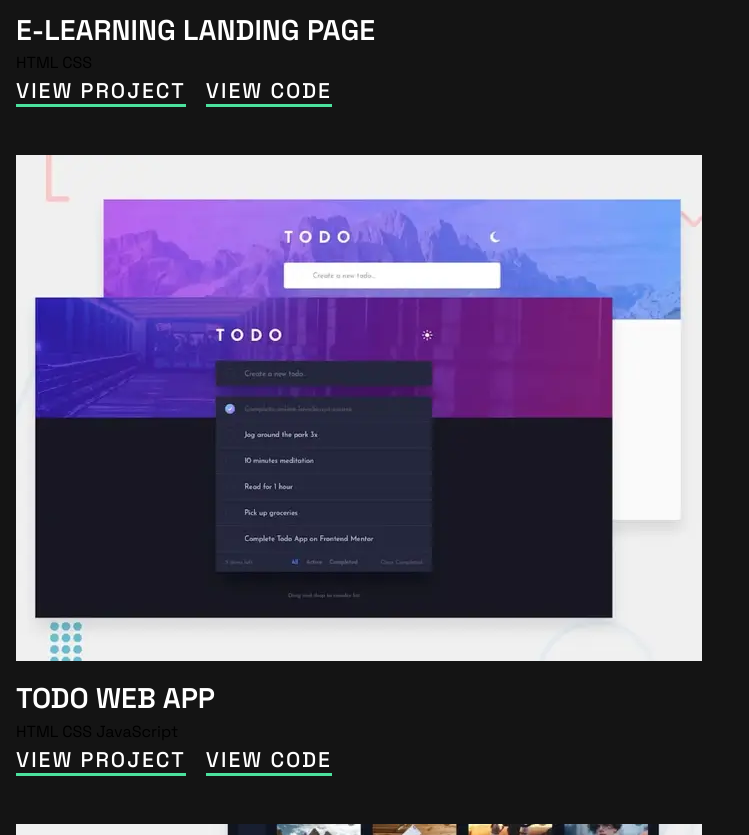
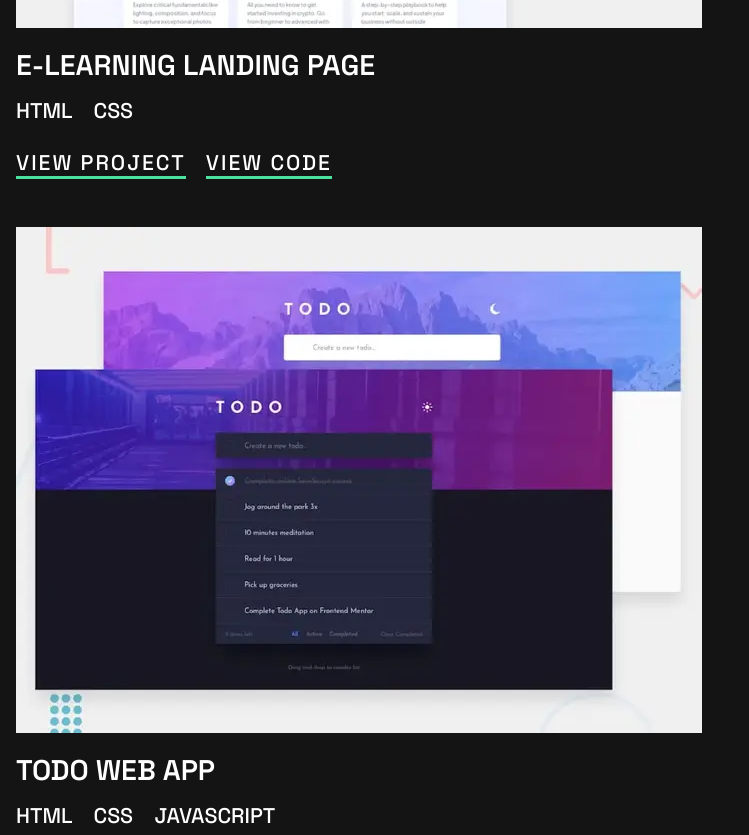
Before and after one commit to dottereldesign/single-page_developer_portfolio, a plain HTML site: page index.html in a window 1280 px wide. Shown: the part 2800-3635 px from the top of the page, without its empty margins (0-749 px from the left). Drawn offline with Linux system fonts and the light colour scheme.

Commit message:
Add styles for projects section.

```diff
--- a/index.html
+++ b/index.html
@@ -79,7 +79,8 @@
     <div class="projects_card">
       <img src="images/thumbnail-project-1-small.webp" alt="">
       <h3>Design portfolio</h3>
-      <p>HTML CSS</p>
+      <p class="projects_card-languages
+      ">HTML <span>CSS</span></p>
       <a href="#">View project</a>
       <a href="#">View code</a>
     </div>
@@ -87,7 +88,8 @@
     <div class="projects_card">
       <img src="images/thumbnail-project-2-small.webp" alt="">
       <h3>E-learning landing page</h3>
-      <p>HTML CSS</p>
+      <p class="projects_card-languages
+      ">HTML <span>CSS</span></p>
       <a href="#">View project</a>
       <a href="#">View code</a>
     </div>
@@ -95,7 +97,8 @@
     <div class="projects_card">
       <img src="images/thumbnail-project-3-small.webp" alt="">
       <h3>Todo web app</h3>
-      <p>HTML CSS JavaScript</p>
+      <p class="projects_card-languages
+      ">HTML <span>CSS</span> JavaScript</p>
       <a href="#">View project</a>
       <a href="#">View code</a>
     </div>
@@ -103,7 +106,8 @@
     <div class="projects_card">
       <img src="images/thumbnail-project-4-small.webp" alt="">
       <h3>Entertainment web app</h3>
-      <p>HTML CSS JavaScript</p>
+      <p class="projects_card-languages
+      ">HTML <span>CSS</span> JavaScript</p>
       <a href="#">View project</a>
       <a href="#">View code</a>
     </div>
@@ -111,7 +115,8 @@
     <div class="projects_card">
       <img src="images/thumbnail-project-5-small.webp" alt="">
       <h3>Memory Game</h3>
-      <p>HTML CSS JavaScript</p>
+      <p class="projects_card-languages
+      ">HTML <span>CSS</span> JavaScript</p>
       <a href="#">View project</a>
       <a href="#">View code</a>
     </div>
@@ -119,7 +124,8 @@
     <div class="projects_card">
       <img src="images/thumbnail-project-6-small.webp" alt="">
       <h3>Art gallery showcase</h3>
-      <p>HTML CSS JavaScript</p>
+      <p class="projects_card-languages
+      ">HTML <span>CSS </span>JavaScript</p>
       <a href="#">View project</a>
       <a href="#">View code</a>
     </div>
--- a/style.css
+++ b/style.css
@@ -268,6 +268,10 @@ main p {
   align-items: center;
 }
 
+.projects_card {
+  margin-bottom: 24px;
+}
+
 .projects_card a {
   color: var(--clr-primary-500);
   font-size: var(--fs-500);
@@ -279,6 +283,22 @@ main p {
 
 .projects_card a:last-of-type {
   margin-left: 16px;
+}
+
+.projects_card-languages {
+  color: var(--clr-primary-500);
+  font-size: var(--fs-500);
+  font-weight: var(--fw-medium);
+  text-transform: uppercase;
+  margin: 8px 0 20px 0;
+}
+
+.projects_card-languages span {
+  color: var(--clr-primary-500);
+  font-size: var(--fs-500);
+  font-weight: var(--fw-medium);
+  text-transform: uppercase;
+  padding: 0 16px 0 16px;
 }
 
 /* footer */
```
